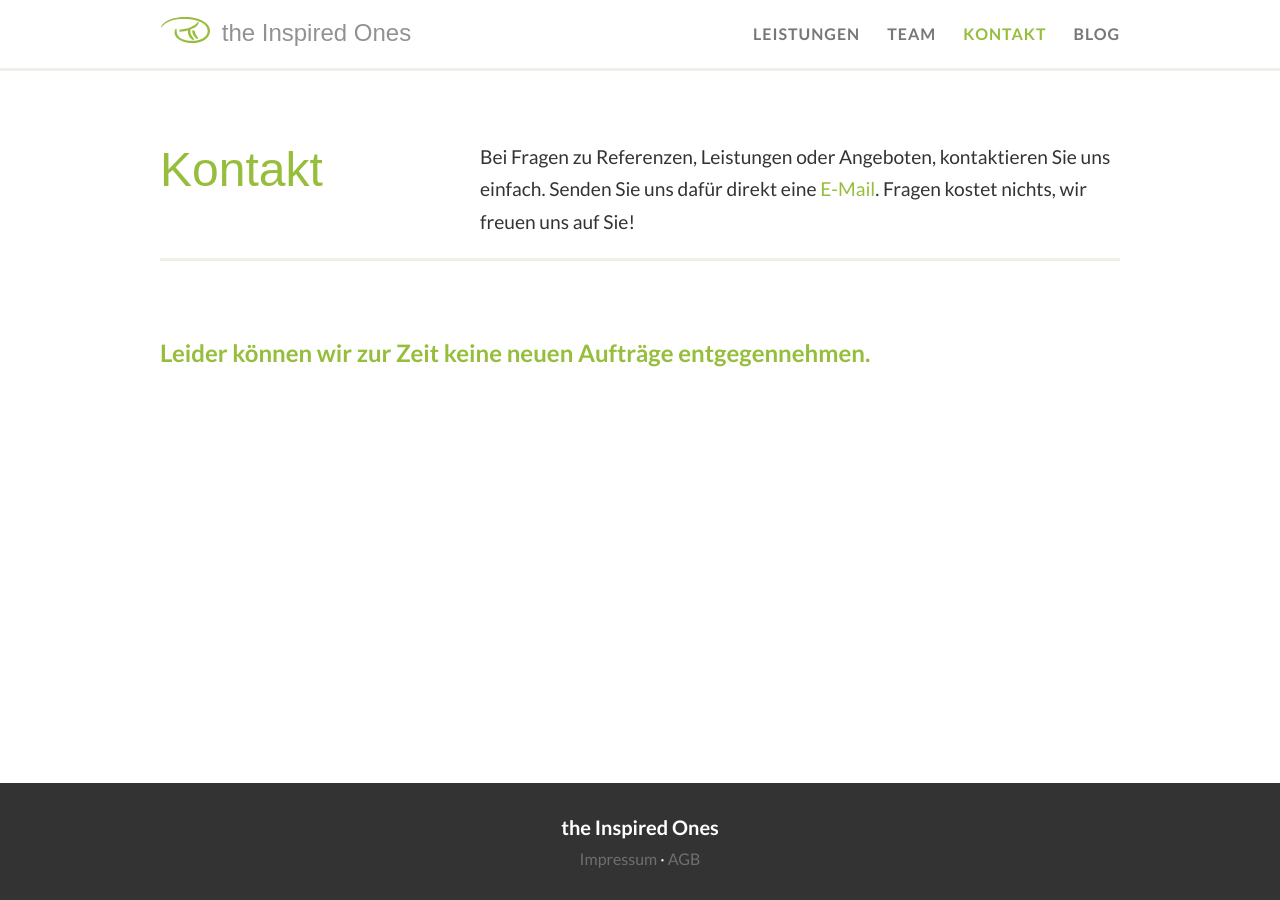
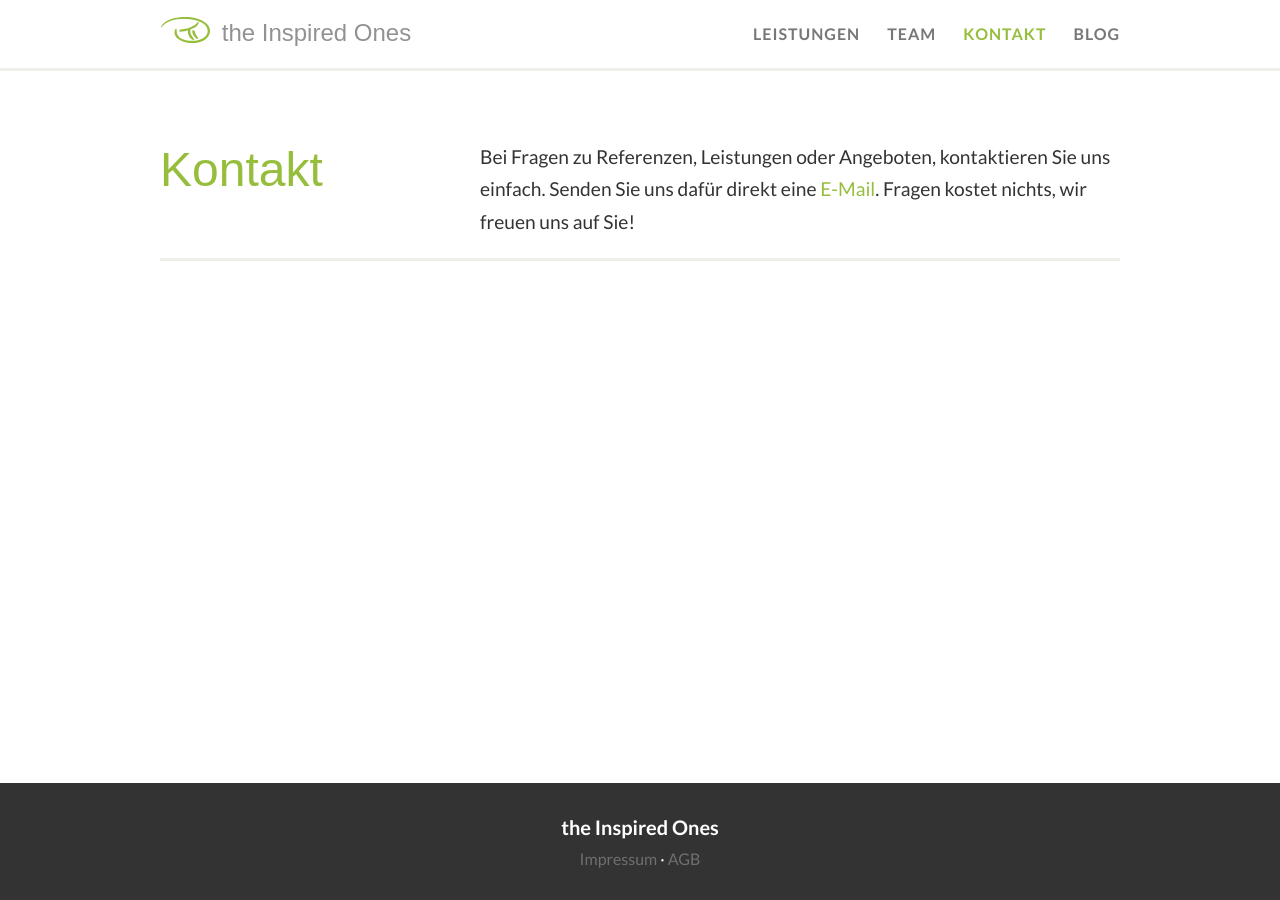
Before and after one commit to mzur/tio-site, a Jekyll site: the page built from kontakt.html, in a window 1280 px wide. Built offline with Jekyll 4.4.1, drawn with Linux system fonts in a browser that asks for light colours; some web fonts are replaced.

Commit message:
Remove notice from contact page

```diff
--- a/kontakt.html
+++ b/kontakt.html
@@ -15,7 +15,4 @@ menu_item: 3
          </p>
       </div>
    </div>
-   <article class="centered">
-      <h2>Leider können wir zur Zeit keine neuen Aufträge entgegennehmen.</h2>
-   </article>
 </section>
```
